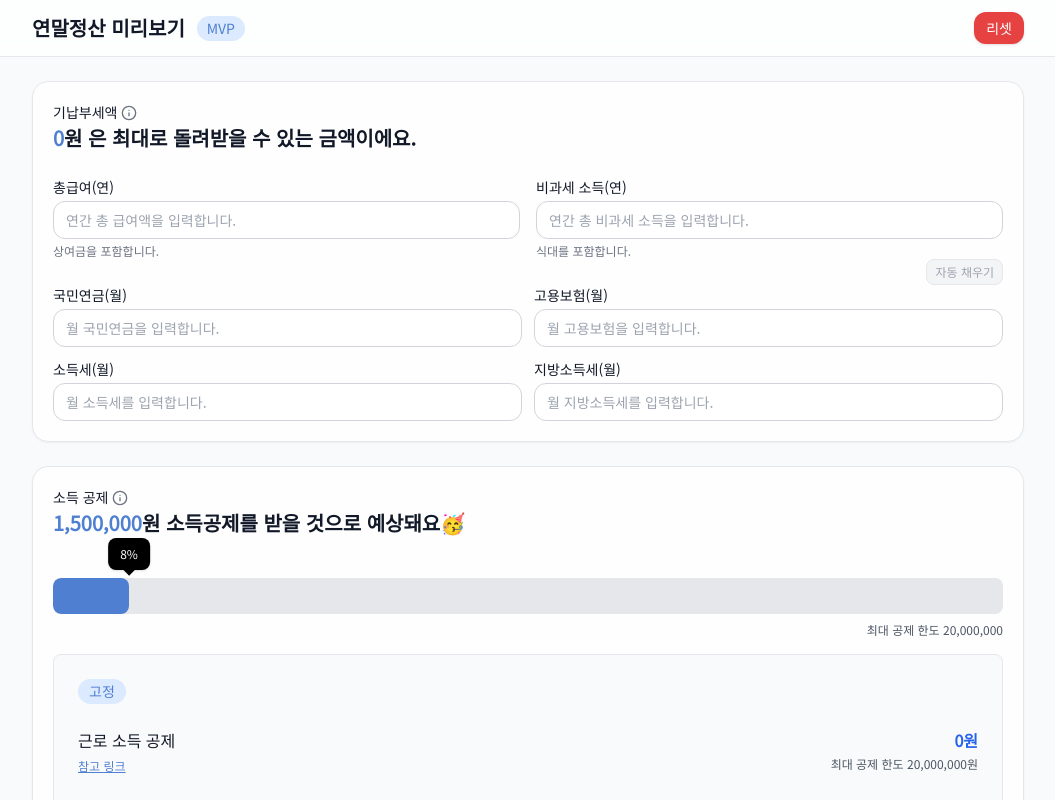
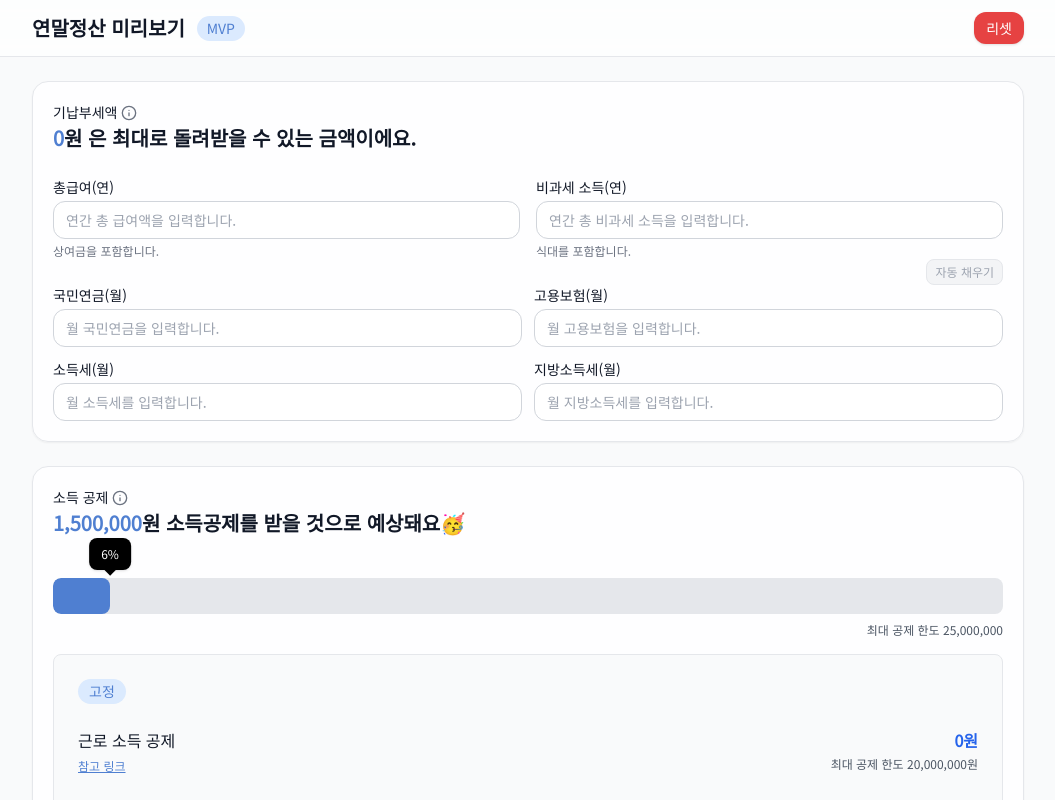
Before and after one commit to parkjooyoung0608/tax-preview, a Next.js app: page / in a window 1280 px wide. Shown: the top 800 px of the page, without its empty margins (112-1167 px from the left). Built offline with nearby package versions, Linux system fonts and the light colour scheme.

Commit message:
fix: 소득공제 한도 수정

```diff
--- a/src/components/Home.tsx
+++ b/src/components/Home.tsx
@@ -397,7 +397,7 @@ export default function HomeScreen() {
                 나의 과세표준(총급여-소득공제)을 계산할 때 사용돼요.`}
               amount={최종소득공제}
               message="소득공제를 받을 것으로 예상돼요🥳"
-              limit={20000000}
+              limit={25_000_000}
             />
 
             <SubCard>
```
